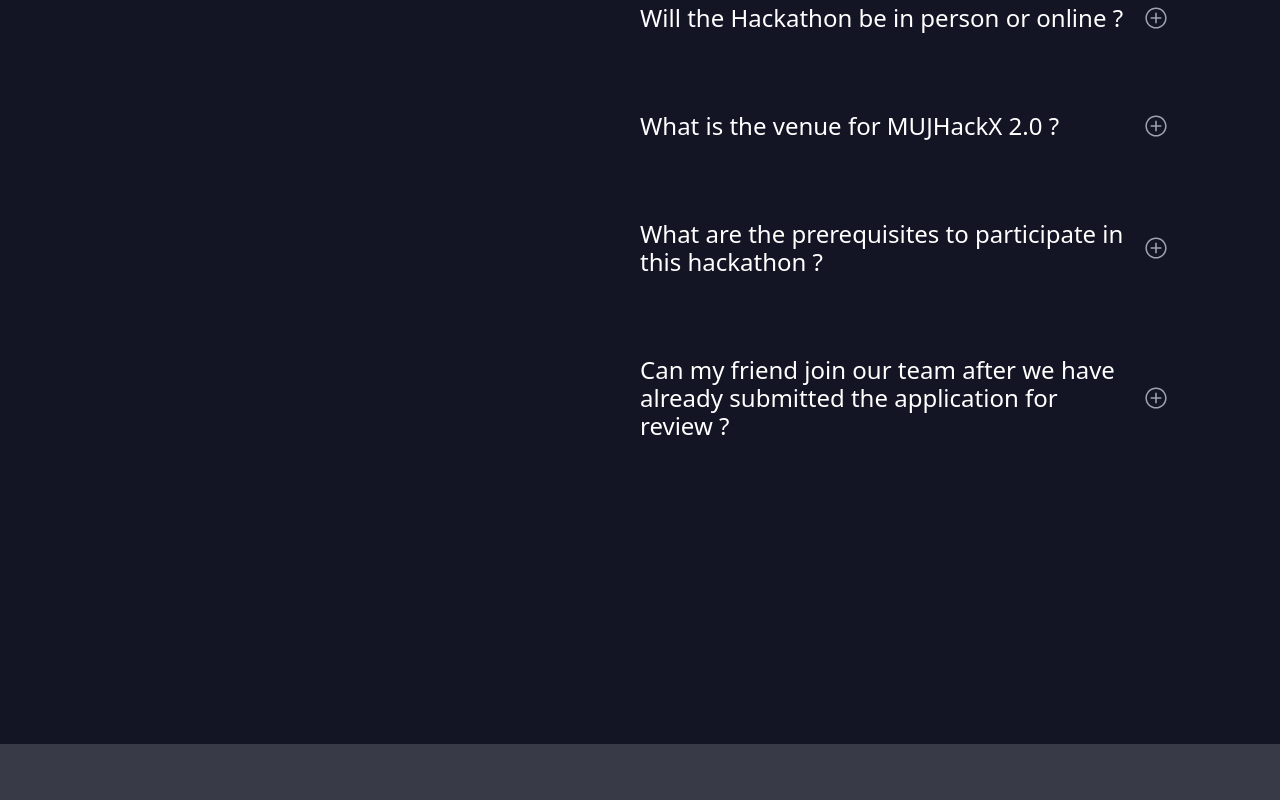
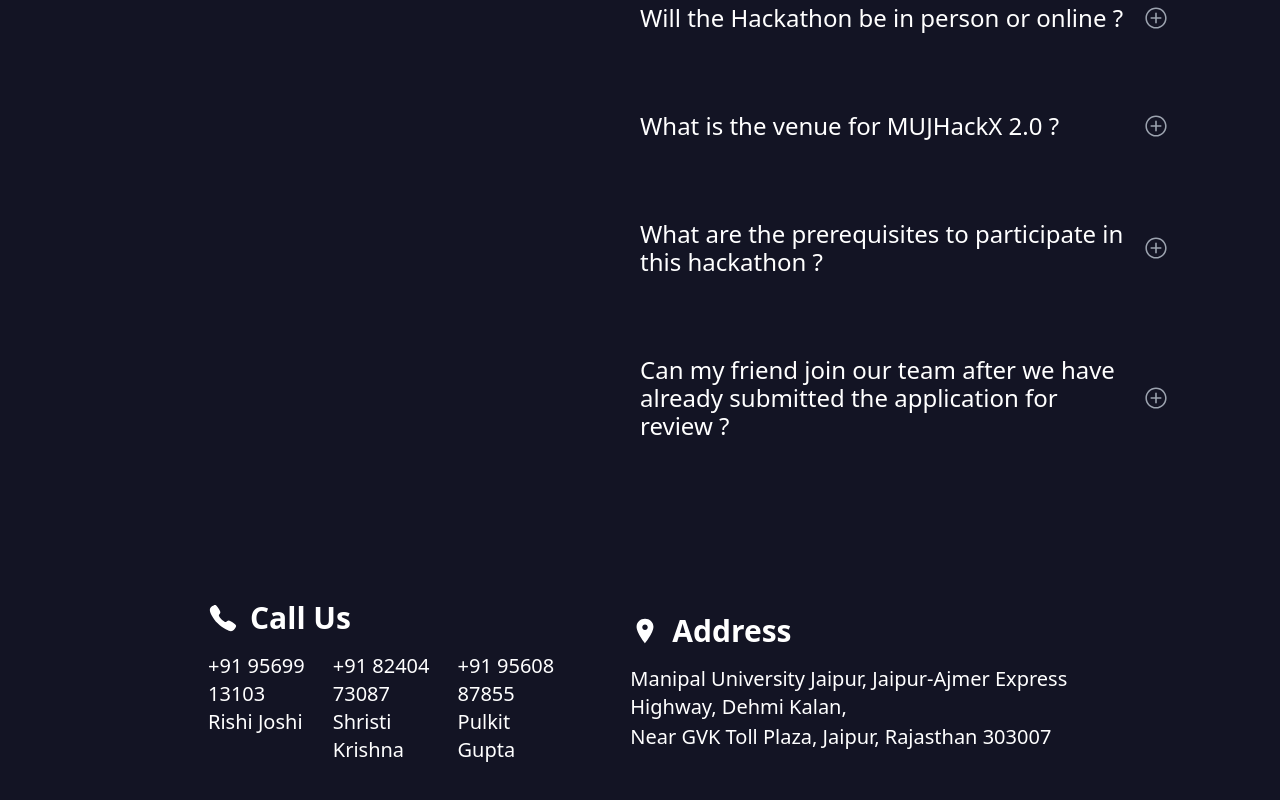
Before and after one commit to MUJHACKX/hackXwebsite, a Next.js app: page /contact in a window 1280 px wide. Shown: the part 1046-1846 px from the top of the page. Before the commit the page ends 1790 px from the top, so only its background shows below. Built offline with nearby package versions, Linux system fonts and the light colour scheme.

Commit message:
Added contact info to FAQ page and minor changes

```diff
--- a/components/Nav.js
+++ b/components/Nav.js
@@ -1,15 +1,9 @@
 // icons
-import {
-  HiHome,
-  HiUser,
-  HiViewColumns,
-  HiRectangleGroup,
-  HiChatBubbleBottomCenterText,
-  HiEnvelope,
-} from 'react-icons/hi2';
+import { HiHome, HiRectangleGroup } from 'react-icons/hi2';
 import { MdTimeline } from "react-icons/md";
 import { AiOutlineTeam } from "react-icons/ai";
 import { RiGalleryLine } from "react-icons/ri";
+import { FaUserGraduate } from "react-icons/fa";
 
 // nav data
 export const navData = [
@@ -17,17 +11,13 @@ export const navData = [
   { name: 'about', path: '/about', icon: <HiRectangleGroup /> },
   { name: 'timeline', path: '/timeline', icon: <MdTimeline /> },
   { name: 'team', path: '/team', icon: <AiOutlineTeam /> },
-  {name: 'gallery' ,path: '/gallery',icon: <RiGalleryLine />},
+  { name: 'gallery' ,path: '/gallery',icon: <RiGalleryLine /> },
   // {
   //   name: 'testimonials',
   //   path: '/testimonials',
   //   icon: <HiChatBubbleBottomCenterText />,
   // },
-  {
-    name: 'contact',
-    path: '/contact',
-    icon: <HiEnvelope />,
-  },
+  { name: 'faqs', path: '/contact', icon: <FaUserGraduate /> },
 ];
 
 //next link
--- a/pages/contact/index.js
+++ b/pages/contact/index.js
@@ -7,7 +7,8 @@ import {
   AccordionItem,
   AccordionTrigger,
 } from "../../components/ui/accordion";
-import styles from "../../styles/faq.module.css";
+import { IoCall } from "react-icons/io5";
+import { IoIosPin } from "react-icons/io";
 
 const FAQ = () => {
   const data = [
@@ -83,7 +84,7 @@ const FAQ = () => {
             </div>
             <div>
               <span className="text-gray-200 text-lg font-normal leading-7">
-                Have questions about the hackathon? Explore our FAQ below!
+                Have questions about the hackathon? Explore our FAQ below!&nbsp;
               </span>
               <span className="text-gray-200 text-lg font-normal leading-7">
                 Need further assistance? Don't hesitate to reach out to our
@@ -94,7 +95,7 @@ const FAQ = () => {
           <div className="max-w-[700px]">
             {data.map((item, index) => (
               <Accordion key={index} type="single" collapsible>
-                <AccordionItem value={`item-${index}`} className="py-4 md:p-8">
+                <AccordionItem value={`item-${index}`} className="py-4 md:p-8 !bg-primary">
                   <AccordionTrigger
                     className="max-w-[592px] text-white text-2xl
                     font-medium leading-7"
@@ -112,6 +113,36 @@ const FAQ = () => {
             ))}
           </div>
         </div>
+        <div className="w-[80%] flex flex-row items-center self-center gap-10">
+          <div className="flex flex-col items-start">
+            <div className="text-3xl text-left p-4 font-bold inline-flex flex-row items-center gap-3"> <IoCall /> Call Us</div>
+            <div className="flex flex-row px-4 gap-6">
+              <div className="flex flex-col text-xl">
+                <div>+91 95699 13103</div>
+                <div>Rishi Joshi</div>
+              </div>
+              <div className="flex flex-col text-xl">
+                <div>+91 82404 73087</div>
+                <div>Shristi Krishna</div>
+              </div>
+              <div className="flex flex-col text-xl">
+                <div>+91 95608 87855</div>
+                <div>Pulkit Gupta</div>
+              </div>
+            </div>
+          </div>
+          <div className="flex flex-col items-start">
+            <div className="text-3xl text-left p-4 font-bold inline-flex flex-row items-center gap-3"><IoIosPin /> Address</div>
+            <div className="flex flex-col px-4 gap-0.5">
+              <div className="flex flex-col text-xl">
+                Manipal University Jaipur, Jaipur-Ajmer Express Highway, Dehmi Kalan,
+              </div>
+              <div className="flex flex-col text-xl">
+                Near GVK Toll Plaza, Jaipur, Rajasthan 303007
+              </div>
+            </div>
+          </div>
+        </div>
       </div>
     </div>
   );
```
